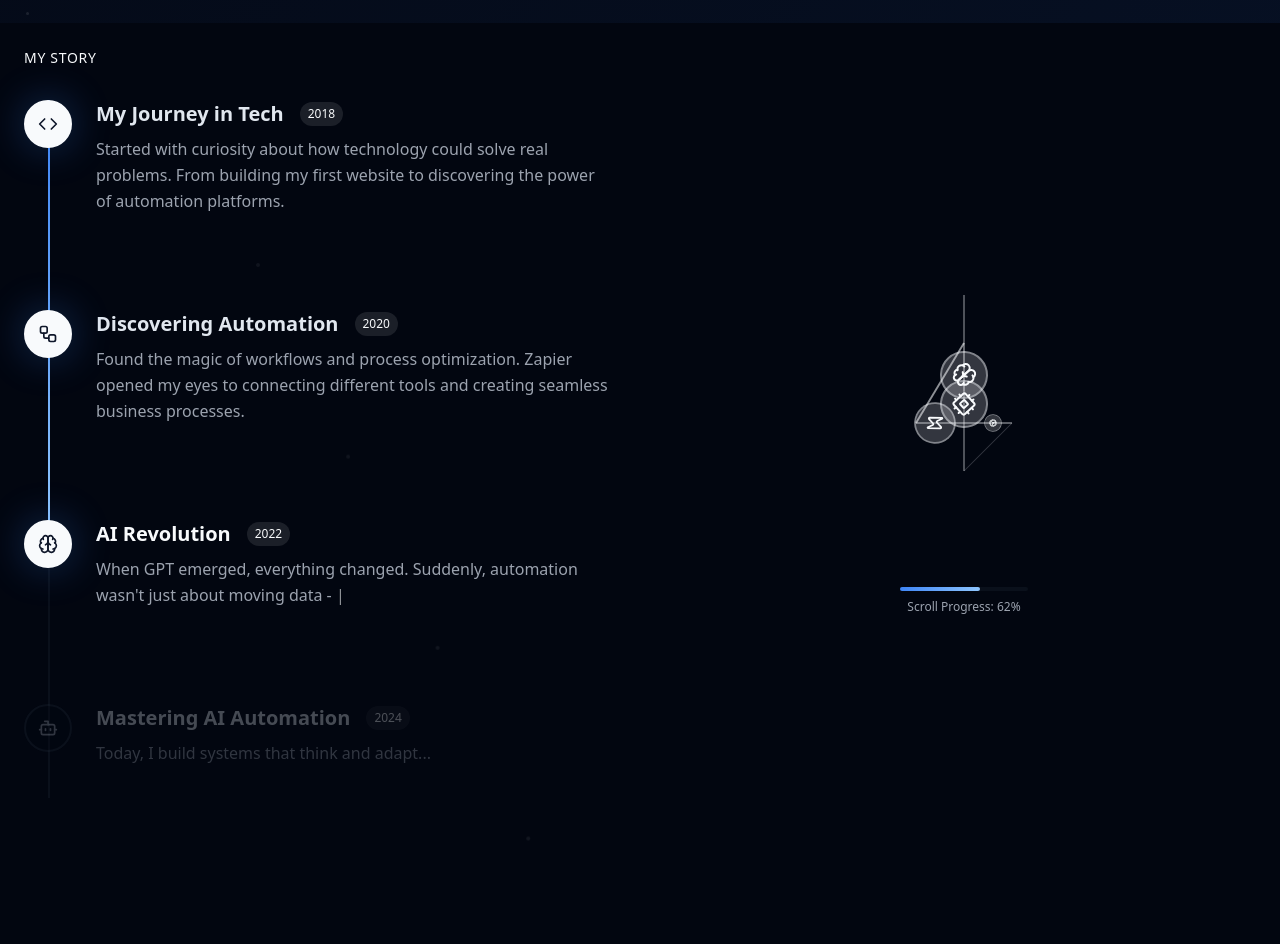
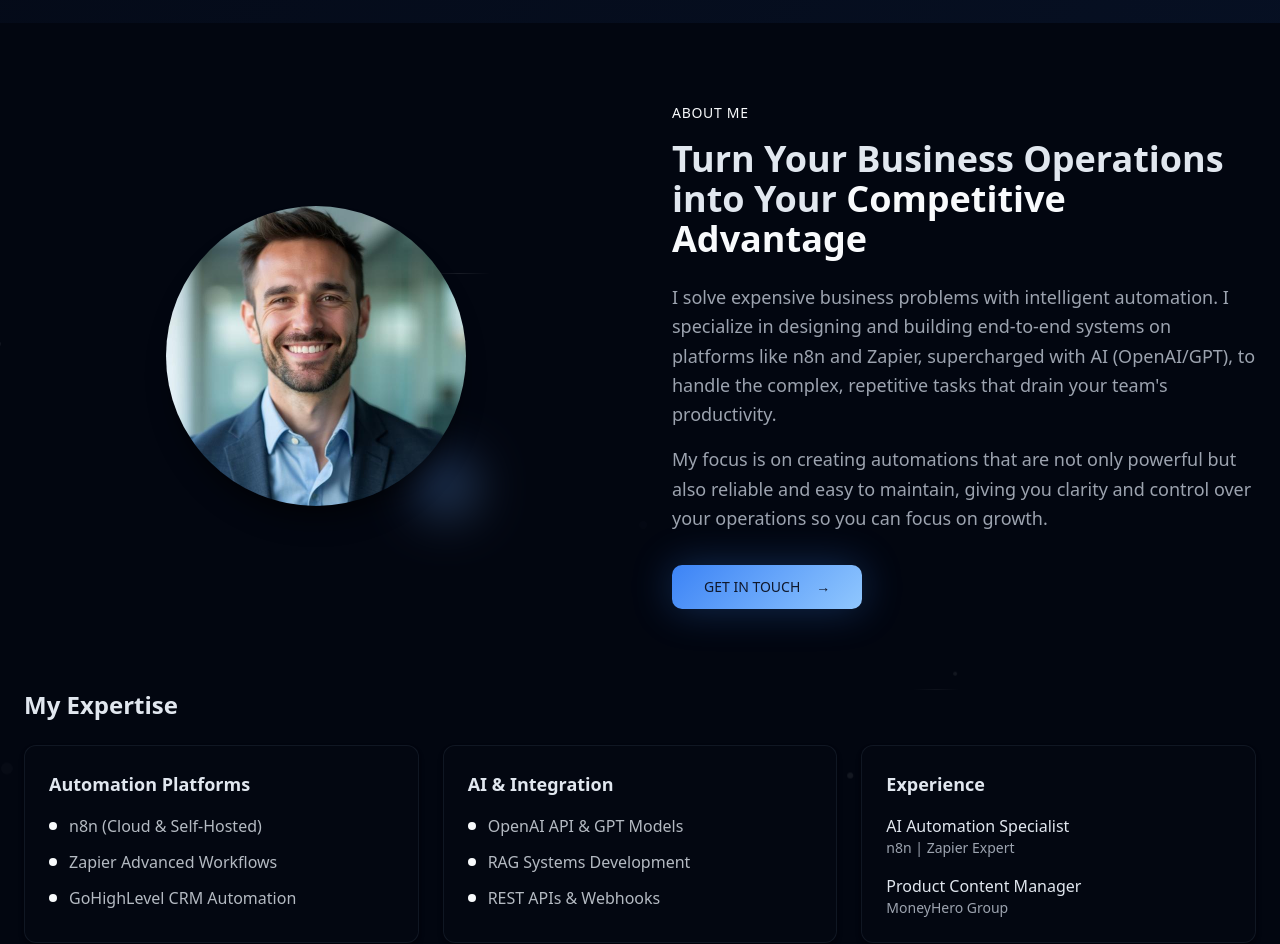
Before and after one commit to Erihaven/james-flows, a React (Vite) app: page / in a window 1280 px wide. Shown: the part 998-1942 px from the top of the page. Built offline with nearby package versions, Linux system fonts and the light colour scheme.

Commit message:
Reverted to commit 3fed9bc9458a95eb2d497f88c96b0925730d1192

```diff
--- a/src/components/About.tsx
+++ b/src/components/About.tsx
@@ -1,356 +1,122 @@
 import profileImage from "@/assets/profile-photo.jpg";
 import { Button } from "@/components/ui/button";
-import { useEffect, useState, useRef } from "react";
-import {
-  Cpu,
-  Bot,
-  Zap,
-  Cog,
-  Brain,
-  Workflow,
-  Code,
-  Lightbulb,
-  Target,
-  Rocket
-} from "lucide-react";
 
 const About = () => {
-  const [scrollProgress, setScrollProgress] = useState(0);
-  const [currentStage, setCurrentStage] = useState(0);
-  const [typewriterTexts, setTypewriterTexts] = useState({
-    stage1: '',
-    stage2: '',
-    stage3: '',
-    stage4: ''
-  });
-  const sectionRef = useRef<HTMLElement>(null);
+  return (
+    <section id="about" className="py-20 bg-background/50 relative overflow-hidden">
+      {/* Animated Background Elements */}
+      <div className="absolute inset-0 overflow-hidden pointer-events-none">
+        {/* Floating particles */}
+        <div className="absolute top-1/4 left-1/4 w-2 h-2 bg-primary/30 rounded-full animate-float-particles"></div>
+        <div className="absolute top-1/3 right-1/5 w-1 h-1 bg-primary/20 rounded-full animate-float-particles-slow"></div>
+        <div className="absolute bottom-1/4 left-1/5 w-3 h-3 bg-primary/15 rounded-full animate-float-particles-reverse"></div>
+        <div className="absolute top-3/4 right-1/3 w-1.5 h-1.5 bg-primary/25 rounded-full animate-float-particles"></div>
+        <div className="absolute top-1/2 left-1/2 w-2 h-2 bg-primary/10 rounded-full animate-float-particles-gentle"></div>
+        <div className="absolute bottom-1/3 right-1/4 w-1 h-1 bg-primary/20 rounded-full animate-float-particles-slow"></div>
 
-  const stories = [
-    {
-      title: "My Journey in Tech",
-      text: "Started with curiosity about how technology could solve real problems...",
-      fullText: "Started with curiosity about how technology could solve real problems. From building my first website to discovering the power of automation platforms.",
-      year: "2018",
-      icon: Code
-    },
-    {
-      title: "Discovering Automation",
-      text: "Found the magic of workflows and process optimization...",
-      fullText: "Found the magic of workflows and process optimization. Zapier opened my eyes to connecting different tools and creating seamless business processes.",
-      year: "2020",
-      icon: Workflow
-    },
-    {
-      title: "AI Revolution",
-      text: "When GPT emerged, everything changed...",
-      fullText: "When GPT emerged, everything changed. Suddenly, automation wasn't just about moving data - it was about intelligent decision-making and understanding context.",
-      year: "2022",
-      icon: Brain
-    },
-    {
-      title: "Mastering AI Automation",
-      text: "Today, I build systems that think and adapt...",
-      fullText: "Today, I build systems that think and adapt. Combining n8n, Zapier, and AI to create automation that doesn't just work - it evolves with your business.",
-      year: "2024",
-      icon: Bot
-    }
-  ];
-
-  const robotParts = [
-    { icon: Cpu, position: { x: 50, y: 40 }, delay: 0 },
-    { icon: Brain, position: { x: 50, y: 25 }, delay: 0.5 },
-    { icon: Zap, position: { x: 35, y: 50 }, delay: 1 },
-    { icon: Cog, position: { x: 65, y: 50 }, delay: 1.5 },
-    { icon: Target, position: { x: 50, y: 65 }, delay: 2 },
-    { icon: Rocket, position: { x: 50, y: 10 }, delay: 2.5 }
-  ];
-
-  const typewriterEffect = (text: string, speed: number = 50) => {
-    return new Promise<void>((resolve) => {
-      let i = 0;
-      const timer = setInterval(() => {
-        if (i < text.length) {
-          i++;
-        } else {
-          clearInterval(timer);
-          resolve();
-        }
-      }, speed);
-    });
-  };
-
-  useEffect(() => {
-    const handleScroll = () => {
-      if (!sectionRef.current) return;
-
-      const rect = sectionRef.current.getBoundingClientRect();
-      const sectionHeight = rect.height;
-      const windowHeight = window.innerHeight;
-
-      // Calculate progress based on how much of the section is visible
-      const progress = Math.max(0, Math.min(1,
-        (windowHeight - rect.top) / (sectionHeight + windowHeight)
-      ));
-
-      setScrollProgress(progress);
-
-      // Determine current stage based on progress
-      const stageIndex = Math.floor(progress * stories.length);
-      const clampedStage = Math.max(0, Math.min(stories.length - 1, stageIndex));
-
-      if (clampedStage !== currentStage) {
-        setCurrentStage(clampedStage);
-      }
-    };
-
-    window.addEventListener('scroll', handleScroll);
-    handleScroll(); // Initial call
-
-    return () => window.removeEventListener('scroll', handleScroll);
-  }, [currentStage, stories.length]);
-
-  // Typewriter effect for current stage
-  useEffect(() => {
-    if (currentStage >= 0 && currentStage < stories.length) {
-      const story = stories[currentStage];
-      const stageKey = `stage${currentStage + 1}` as keyof typeof typewriterTexts;
-
-      // Reset text and start typewriter
-      setTypewriterTexts(prev => ({ ...prev, [stageKey]: '' }));
-
-      let i = 0;
-      const timer = setInterval(() => {
-        if (i <= story.fullText.length) {
-          setTypewriterTexts(prev => ({
-            ...prev,
-            [stageKey]: story.fullText.slice(0, i)
-          }));
-          i++;
-        } else {
-          clearInterval(timer);
-        }
-      }, 30);
-
-      return () => clearInterval(timer);
-    }
-  }, [currentStage]);
-
-  return (
-    <section
-      ref={sectionRef}
-      id="about"
-      className="min-h-[300vh] bg-background/50 relative overflow-hidden"
-    >
-      {/* Animated Background */}
-      <div className="absolute inset-0 overflow-hidden pointer-events-none">
-        {/* Floating particles with scroll parallax */}
-        {Array.from({ length: 12 }, (_, i) => (
-          <div
-            key={i}
-            className="absolute w-1 h-1 bg-primary/20 rounded-full animate-float-particles"
-            style={{
-              left: `${20 + (i * 7)}%`,
-              top: `${10 + (i * 8)}%`,
-              transform: `translateY(${scrollProgress * -100}px)`,
-              animationDelay: `${i * 0.3}s`,
-            }}
-          />
-        ))}
+        {/* Subtle connecting lines */}
+        <div className="absolute top-1/4 left-1/3 w-16 h-px bg-gradient-to-r from-transparent via-primary/20 to-transparent animate-pulse-line"></div>
+        <div className="absolute bottom-1/3 right-1/4 w-12 h-px bg-gradient-to-r from-transparent via-primary/15 to-transparent animate-pulse-line-reverse"></div>
       </div>
-
-      {/* Sticky Content Container */}
-      <div className="sticky top-0 h-screen flex items-center">
-        <div className="max-w-7xl mx-auto px-6 w-full">
-          <div className="grid lg:grid-cols-2 gap-16 items-center">
-
-            {/* Left Side - Timeline and Story */}
-            <div className="space-y-8">
-              {/* Section Header */}
-              <div className="text-primary text-sm font-medium tracking-wider">
-                MY STORY
-              </div>
-
-              {/* Timeline */}
-              <div className="relative">
-                {/* Timeline line */}
-                <div className="absolute left-6 top-0 w-0.5 h-full bg-border/30">
-                  <div
-                    className="w-full bg-gradient-primary transition-all duration-700"
-                    style={{
-                      height: `${(scrollProgress * 100)}%`,
-                      maxHeight: '100%'
-                    }}
+      <div className="max-w-7xl mx-auto px-6">
+        {/* About Section */}
+        <div className="grid md:grid-cols-2 gap-12 lg:gap-16 items-center mb-20">
+          {/* Profile Image */}
+          <div className="relative flex justify-center">
+            <div className="w-64 sm:w-72 lg:w-80 max-w-[300px] aspect-square mx-auto relative">
+              <div className="absolute inset-0 rounded-full overflow-hidden shadow-elevated">
+                <img
+                  src={profileImage}
+                  alt="James Eduard Sajol"
+                  className="w-full h-full object-cover"
                 />
               </div>
 
-                {/* Timeline items */}
-                <div className="space-y-16">
-                  {stories.map((story, index) => {
-                    const isActive = index <= currentStage;
-                    const isCurrent = index === currentStage;
-                    const IconComponent = story.icon;
-
-                    return (
-                      <div
-                        key={index}
-                        className={`relative flex items-start gap-6 transition-all duration-700 ${
-                          isActive ? 'opacity-100' : 'opacity-30'
-                        }`}
-                      >
-                        {/* Timeline node */}
-                        <div className={`relative z-10 w-12 h-12 rounded-full border-2 flex items-center justify-center transition-all duration-500 ${
-                          isActive
-                            ? 'bg-primary border-primary shadow-glow'
-                            : 'bg-background border-border'
-                        }`}>
-                          <IconComponent
-                            size={20}
-                            className={isActive ? 'text-primary-foreground' : 'text-muted-foreground'}
-                          />
-                        </div>
-
-                        {/* Content */}
-                        <div className="flex-1 pb-8">
-                          <div className="flex items-center gap-4 mb-2">
-                            <h3 className={`text-xl font-bold transition-colors duration-300 ${
-                              isCurrent ? 'text-primary' : 'text-foreground'
-                            }`}>
-                              {story.title}
-                            </h3>
-                            <span className="text-xs bg-primary/10 text-primary px-2 py-1 rounded-full">
-                              {story.year}
-                            </span>
-                          </div>
-
-                          {/* Typewriter text */}
-                          <p className="text-muted-foreground leading-relaxed">
-                            {isCurrent
-                              ? typewriterTexts[`stage${index + 1}` as keyof typeof typewriterTexts]
-                              : isActive ? story.fullText : story.text
-                            }
-                            {isCurrent && (
-                              <span className="animate-pulse text-primary">|</span>
-                            )}
-                          </p>
-                        </div>
-                      </div>
-                    );
-                  })}
-                </div>
+              {/* Decorative circle */}
+              <div className="absolute -z-10 top-6 right-6 w-[85%] h-[85%] rounded-full border-2 border-primary/20"></div>
+              <div className="absolute -z-10 -bottom-3 -right-3 w-16 h-16 bg-gradient-primary rounded-full opacity-60 blur-xl"></div>
             </div>
           </div>
 
-            {/* Right Side - Robot Assembly */}
-            <div className="relative h-96 flex items-center justify-center">
-              <div className="relative w-80 h-80">
-                {/* Robot Assembly Container */}
-                <div className="absolute inset-0 flex items-center justify-center">
-                  <div className="relative w-48 h-48">
-                    {robotParts.map((part, index) => {
-                      const IconComponent = part.icon;
-                      const shouldShow = scrollProgress > (part.delay / 3);
-                      const assemblyProgress = Math.max(0, (scrollProgress - part.delay / 3) * 3);
+          {/* About Content */}
+          <div className="space-y-6">
+            <div>
+              <div className="text-primary text-sm font-medium tracking-wider mb-4">ABOUT ME</div>
+              <h2 className="text-3xl lg:text-4xl font-bold mb-6">
+                Turn Your Business Operations into Your <span className="text-primary">Competitive Advantage</span>
+              </h2>
+              <div className="text-lg text-muted-foreground leading-relaxed mb-8 space-y-4">
+                <p>I solve expensive business problems with intelligent automation. I specialize in designing and building end-to-end systems on platforms like n8n and Zapier, supercharged with AI (OpenAI/GPT), to handle the complex, repetitive tasks that drain your team's productivity.</p>
 
-                      return (
-                        <div
-                          key={index}
-                          className={`absolute transition-all duration-1000 ${
-                            shouldShow ? 'opacity-100' : 'opacity-0'
-                          }`}
-                          style={{
-                            left: `${part.position.x}%`,
-                            top: `${part.position.y}%`,
-                            transform: `translate(-50%, -50%) scale(${Math.min(1, assemblyProgress)}) rotate(${(1 - assemblyProgress) * 360}deg)`,
-                          }}
-                        >
-                          <div className={`w-12 h-12 rounded-full flex items-center justify-center ${
-                            shouldShow
-                              ? 'bg-primary/20 border-2 border-primary/40 shadow-neural-glow'
-                              : 'bg-background border border-border'
-                          }`}>
-                            <IconComponent
-                              size={24}
-                              className={shouldShow ? 'text-primary' : 'text-muted-foreground'}
-                            />
-                          </div>
-                        </div>
-                      );
-                    })}
-
-                    {/* Central brain that appears last */}
-                    <div
-                      className={`absolute top-1/2 left-1/2 transform -translate-x-1/2 -translate-y-1/2 transition-all duration-1000 ${
-                        scrollProgress > 0.8 ? 'opacity-100 scale-100' : 'opacity-0 scale-0'
-                      }`}
-                    >
-                      <div className="w-16 h-16 rounded-full bg-gradient-primary flex items-center justify-center shadow-glow animate-pulse-gentle">
-                        <Bot size={32} className="text-primary-foreground" />
-                      </div>
-                    </div>
-                  </div>
+                <p>My focus is on creating automations that are not only powerful but also reliable and easy to maintain, giving you clarity and control over your operations so you can focus on growth.</p>
               </div>
 
-                {/* Connection lines between parts */}
-                <svg className="absolute inset-0 w-full h-full" xmlns="http://www.w3.org/2000/svg">
-                  {robotParts.slice(0, -1).map((part, index) => {
-                    const nextPart = robotParts[index + 1];
-                    const shouldShow = scrollProgress > 0.6;
-
-                    return (
-                      <line
-                        key={index}
-                        x1={`${part.position.x}%`}
-                        y1={`${part.position.y}%`}
-                        x2={`${nextPart.position.x}%`}
-                        y2={`${nextPart.position.y}%`}
-                        stroke="hsl(var(--primary))"
-                        strokeWidth="1"
-                        strokeOpacity={shouldShow ? "0.3" : "0"}
-                        className="transition-all duration-700 animate-neural-pulse"
-                        style={{ animationDelay: `${index * 0.2}s` }}
-                      />
-                    );
-                  })}
-                </svg>
-              </div>
-
-              {/* Progress indicator */}
-              <div className="absolute bottom-0 left-1/2 transform -translate-x-1/2">
-                <div className="text-xs text-muted-foreground text-center">
-                  <div className="w-32 h-1 bg-border/30 rounded-full mb-2">
-                    <div
-                      className="h-full bg-gradient-primary rounded-full transition-all duration-300"
-                      style={{ width: `${scrollProgress * 100}%` }}
-                    />
-                  </div>
-                  Scroll Progress: {Math.round(scrollProgress * 100)}%
-                </div>
-              </div>
-            </div>
-          </div>
-        </div>
-      </div>
-
-      {/* Bottom section with CTA */}
-      <div className="absolute bottom-0 w-full py-20 bg-gradient-to-t from-background to-transparent">
-        <div className="max-w-4xl mx-auto px-6 text-center">
-          <div className={`transition-opacity duration-1000 ${
-            scrollProgress > 0.9 ? 'opacity-100' : 'opacity-0'
-          }`}>
-            <h2 className="text-3xl lg:text-4xl font-bold mb-6">
-              Ready to <span className="text-primary">Automate Your Success?</span>
-            </h2>
-            <p className="text-lg text-muted-foreground mb-8 max-w-2xl mx-auto">
-              Let's transform your business operations with intelligent automation that works around the clock.
-            </p>
               <Button
                 size="lg"
                 className="bg-gradient-primary hover:opacity-90 shadow-glow"
                 onClick={() => document.getElementById('contact')?.scrollIntoView({ behavior: 'smooth' })}
               >
-              START YOUR AUTOMATION JOURNEY
-              <Rocket className="ml-2 h-5 w-5" />
+                GET IN TOUCH
+                <span className="ml-2">→</span>
               </Button>
+            </div>
+          </div>
+        </div>
+
+        {/* Detailed About */}
+        <div className="space-y-6">
+          <h3 className="text-2xl font-bold text-foreground mb-6">My Expertise</h3>
+
+          <div className="grid md:grid-cols-3 gap-6 items-start">
+            <div className="bg-card p-6 rounded-xl shadow-card border border-border/50 hover:shadow-elevated transition-all duration-300 h-full flex flex-col">
+              <h4 className="text-lg font-semibold mb-4 text-foreground">Automation Platforms</h4>
+              <ul className="space-y-3 text-foreground/80 flex-grow">
+                <li className="flex items-center gap-3">
+                  <div className="w-2 h-2 bg-primary rounded-full flex-shrink-0"></div>
+                  n8n (Cloud & Self-Hosted)
+                </li>
+                <li className="flex items-center gap-3">
+                  <div className="w-2 h-2 bg-primary rounded-full flex-shrink-0"></div>
+                  Zapier Advanced Workflows
+                </li>
+                <li className="flex items-center gap-3">
+                  <div className="w-2 h-2 bg-primary rounded-full flex-shrink-0"></div>
+                  GoHighLevel CRM Automation
+                </li>
+              </ul>
+            </div>
+
+            <div className="bg-card p-6 rounded-xl shadow-card border border-border/50 hover:shadow-elevated transition-all duration-300 h-full flex flex-col">
+              <h4 className="text-lg font-semibold mb-4 text-foreground">AI & Integration</h4>
+              <ul className="space-y-3 text-foreground/80 flex-grow">
+                <li className="flex items-center gap-3">
+                  <div className="w-2 h-2 bg-primary rounded-full flex-shrink-0"></div>
+                  OpenAI API & GPT Models
+                </li>
+                <li className="flex items-center gap-3">
+                  <div className="w-2 h-2 bg-primary rounded-full flex-shrink-0"></div>
+                  RAG Systems Development
+                </li>
+                <li className="flex items-center gap-3">
+                  <div className="w-2 h-2 bg-primary rounded-full flex-shrink-0"></div>
+                  REST APIs & Webhooks
+                </li>
+              </ul>
+            </div>
+
+            <div className="bg-card p-6 rounded-xl shadow-card border border-border/50 hover:shadow-elevated transition-all duration-300 h-full flex flex-col">
+              <h4 className="text-lg font-semibold mb-4 text-foreground">Experience</h4>
+              <div className="space-y-4 flex-grow">
+                <div>
+                  <h5 className="font-medium text-foreground">AI Automation Specialist</h5>
+                  <p className="text-sm text-muted-foreground">n8n | Zapier Expert</p>
+                </div>
+                <div>
+                  <h5 className="font-medium text-foreground">Product Content Manager</h5>
+                  <p className="text-sm text-muted-foreground">MoneyHero Group</p>
+                </div>
+              </div>
+            </div>
           </div>
         </div>
       </div>
--- a/src/index.css
+++ b/src/index.css
@@ -455,43 +455,6 @@ All colors MUST be HSL.
     }
   }
 
-  /* Scrollytelling Timeline Animations */
-  @keyframes typewriter-cursor {
-    0%, 50% { opacity: 1; }
-    51%, 100% { opacity: 0; }
-  }
-
-  @keyframes timeline-progress {
-    from { height: 0%; }
-    to { height: 100%; }
-  }
-
-  @keyframes robot-assemble {
-    0% {
-      transform: translate(-50%, -50%) scale(0) rotate(360deg);
-      opacity: 0;
-    }
-    50% {
-      transform: translate(-50%, -50%) scale(0.7) rotate(180deg);
-      opacity: 0.7;
-    }
-    100% {
-      transform: translate(-50%, -50%) scale(1) rotate(0deg);
-      opacity: 1;
-    }
-  }
-
-  @keyframes story-reveal {
-    0% {
-      opacity: 0;
-      transform: translateY(20px);
-    }
-    100% {
-      opacity: 1;
-      transform: translateY(0);
-    }
-  }
-
   /* Animation Classes */
   .animate-float-gentle {
     animation: float-gentle 8s ease-in-out infinite;
@@ -632,20 +595,4 @@ All colors MUST be HSL.
   .animate-neural-pulse {
     animation: neural-pulse 2s ease-in-out infinite;
   }
-
-  .animate-typewriter-cursor {
-    animation: typewriter-cursor 1s infinite;
-  }
-
-  .animate-timeline-progress {
-    animation: timeline-progress 0.7s ease-out forwards;
-  }
-
-  .animate-robot-assemble {
-    animation: robot-assemble 1s ease-out forwards;
-  }
-
-  .animate-story-reveal {
-    animation: story-reveal 0.5s ease-out forwards;
-  }
 }
```
Lines whose indentation alone changed are shown as unchanged.
